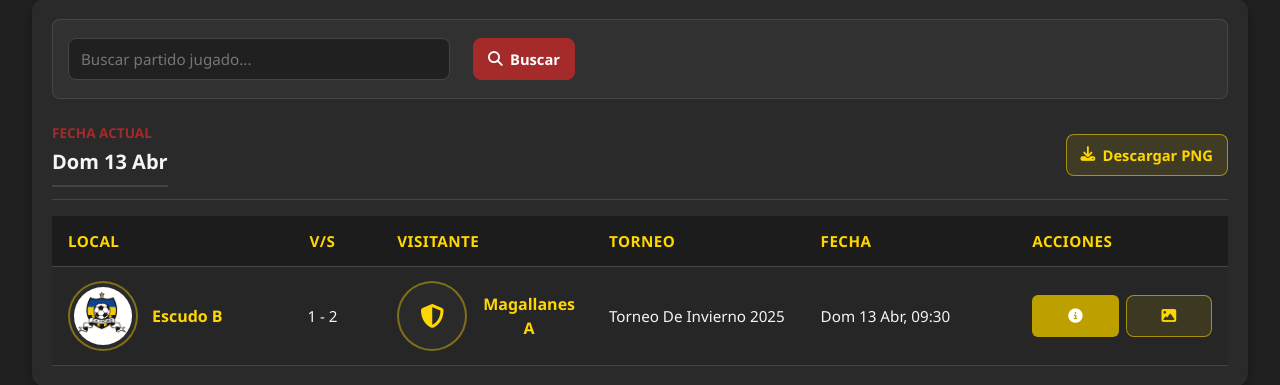
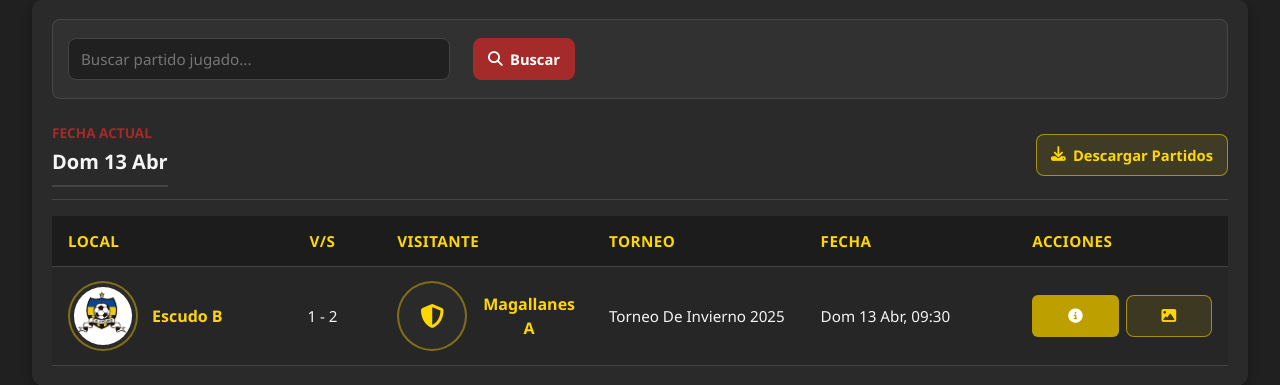
Before and after one commit to Oppais2001/Aplicaci-n-web-de-Gesti-n-de-equipos-rurales, a Django app: page /partidos in a window 1280 px wide. Shown: the part 195-580 px from the top of the page. Run offline with Django 4.2, Linux system fonts and the light colour scheme; data comes from the database, SQL or seed files in the repository; some libraries are stand-ins or nearby versions.

Commit message:
Agregado de descarga de imagenes de partidos

```diff
--- a/myapp/templates/partidos/partidos.html
+++ b/myapp/templates/partidos/partidos.html
@@ -37,7 +37,7 @@
 
                             <a href="{% url 'descargar_partidos_dia_imagen' grupo.fecha|date:'Y-m-d' %}" class="btn descargar">
                                 <i class="fa-solid fa-download"></i>
-                                Descargar PNG
+                                Descargar Partidos
                             </a>
                         </div>
 
```
